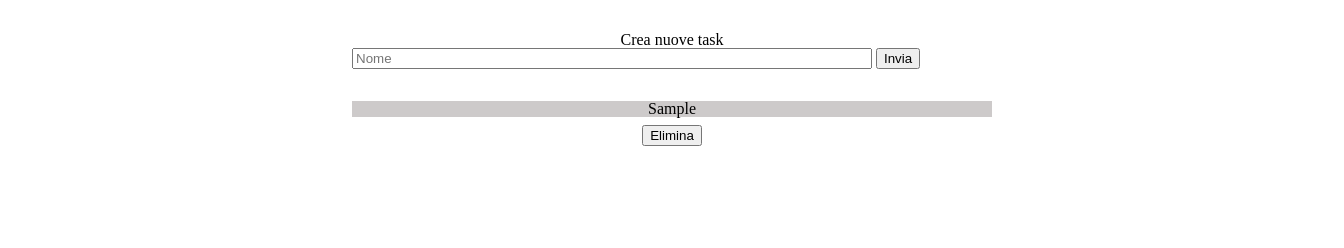
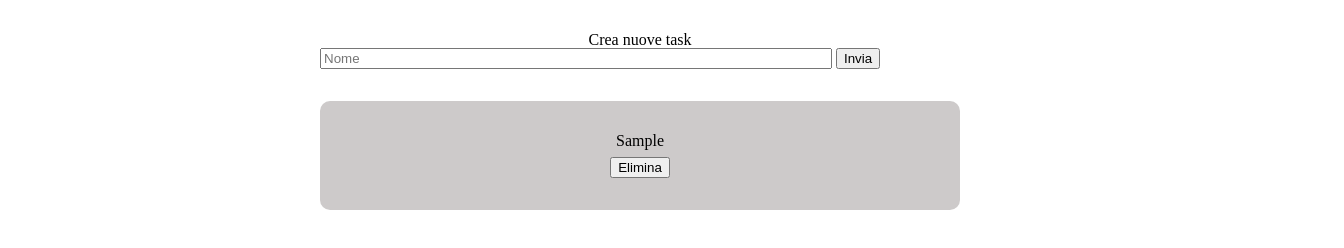
Before and after one commit to CristianMartu/fs0224-U1-W3-D3, a plain HTML site: page index.html in a window 1280 px wide. Both pictures are taken after typing "Sample" into the empty fields and a click on the button "Invia". Shown: the whole page, 1344 px wide, since content can reach past the window. Drawn offline with Linux system fonts and the light colour scheme.

Commit message:
second commit

```diff
--- a/assets/css/style.css
+++ b/assets/css/style.css
@@ -1,3 +1,6 @@
+* {
+  box-sizing: border-box;
+}
 body {
   padding: 2rem;
   width: 100%;
@@ -17,10 +20,16 @@ main {
 main div {
   text-align: center;
   width: 40rem;
+  background-color: rgb(205, 202, 202);
+  border-radius: 10px;
+  padding: 1rem;
+  margin-top: 2rem;
 }
 main div p {
-  margin: 2rem 0 0.5rem;
-  background-color: rgb(205, 202, 202);
+  margin: 1rem 0 0.5rem;
+}
+main div button {
+  margin-bottom: 1rem;
 }
 h1 {
   text-align: center;
```
